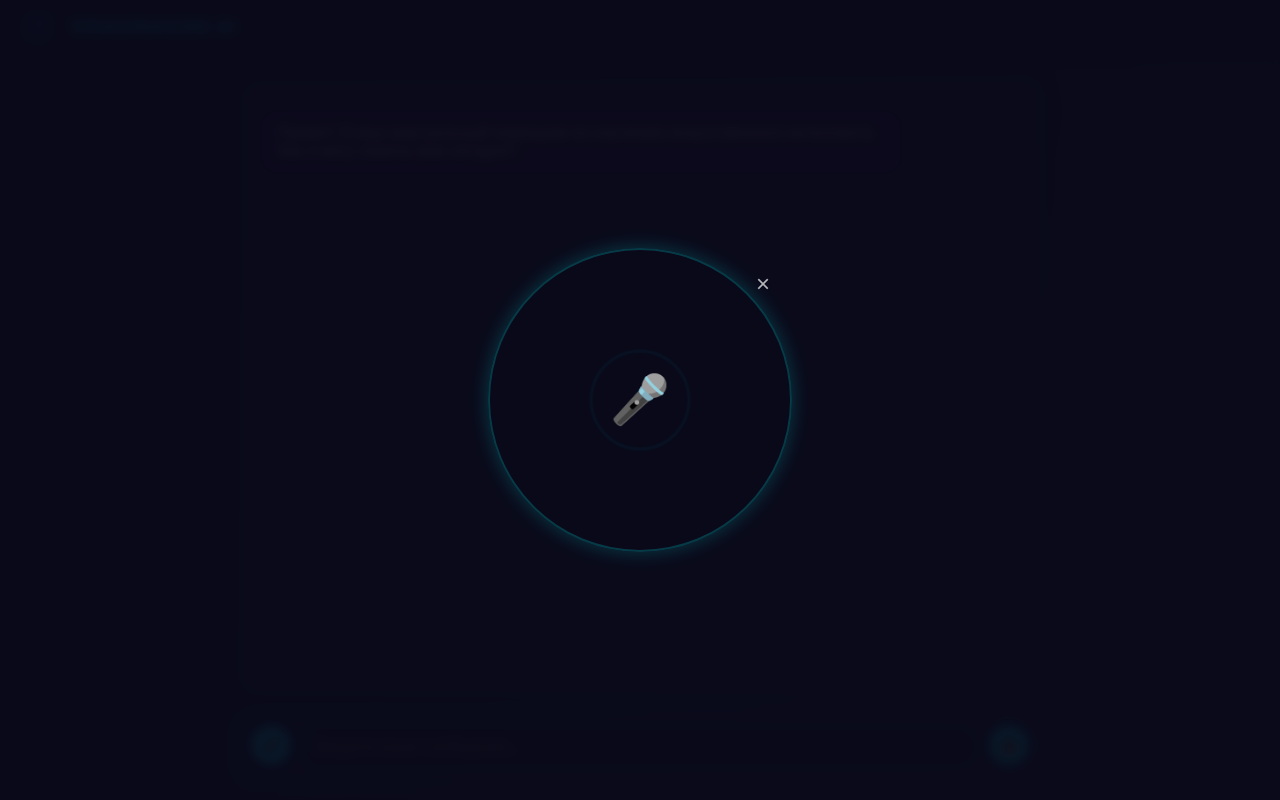
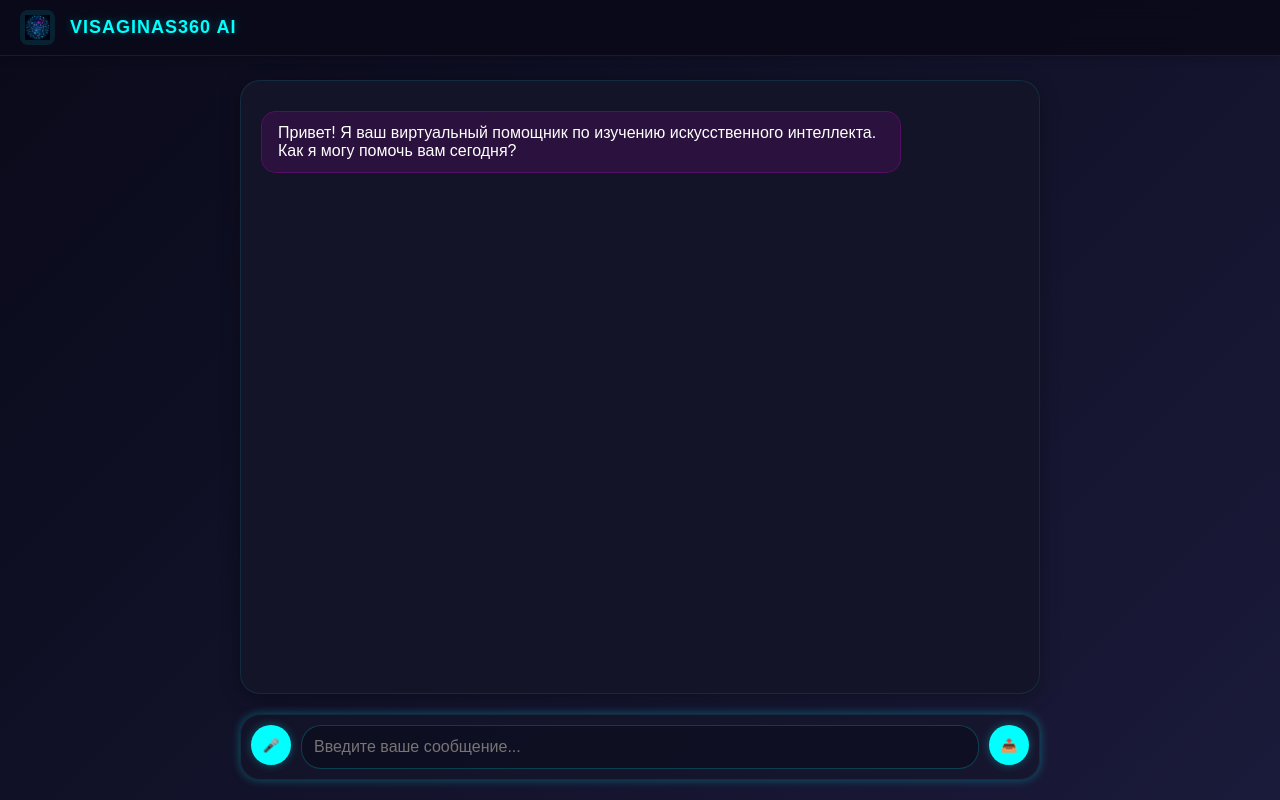
Before and after one commit to tikserziku/Visaginas360_AI_chat, a Flask app: page / in a window 1280 px wide. Run offline with Flask 2, Linux system fonts and the light colour scheme.

Commit message:
Update styles.css

```diff
--- a/static/styles.css
+++ b/static/styles.css
@@ -212,7 +212,7 @@ body {
 /* Voice Modal */
 /* Удалите оба существующих определения .modal и замените на это */
 .modal {
-    display: none;
+    display: none;  /* Важно! Начальное состояние - скрыто */
     position: fixed;
     top: 0;
     left: 0;
@@ -221,13 +221,13 @@ body {
     background: rgba(10, 10, 26, 0.95);
     backdrop-filter: blur(5px);
     z-index: 1000;
+}
+
+/* Добавьте отдельный класс для активного состояния */
+.modal.active {
+    display: flex;
     justify-content: center;
     align-items: center;
-}
-
-/* При активации модального окна */
-.modal.active {
-    display: flex;
 }
 
 .voice-compact {
@@ -245,20 +245,6 @@ body {
     margin: auto; /* Добавлено */
 }
 
-.modal {
-    display: none;
-    position: fixed;
-    top: 0;
-    left: 0;
-    width: 100%;
-    height: 100%;
-    background: rgba(10, 10, 26, 0.95);
-    backdrop-filter: blur(5px);
-    z-index: 1000;
-    display: flex; /* Изменено с none на flex */
-    justify-content: center;
-    align-items: center;
-}
 
 .voice-circle-button {
     width: 80px;
```
